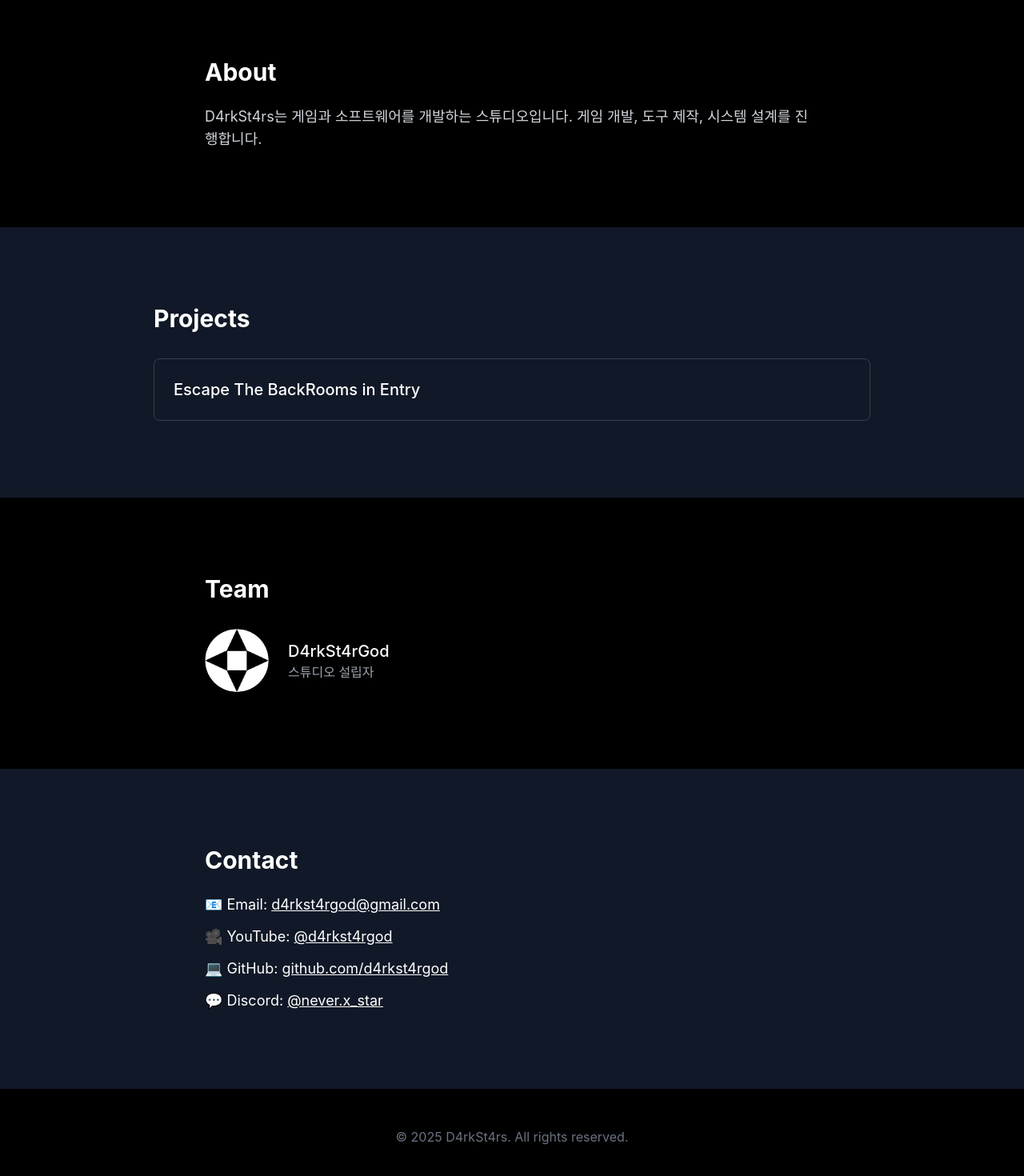
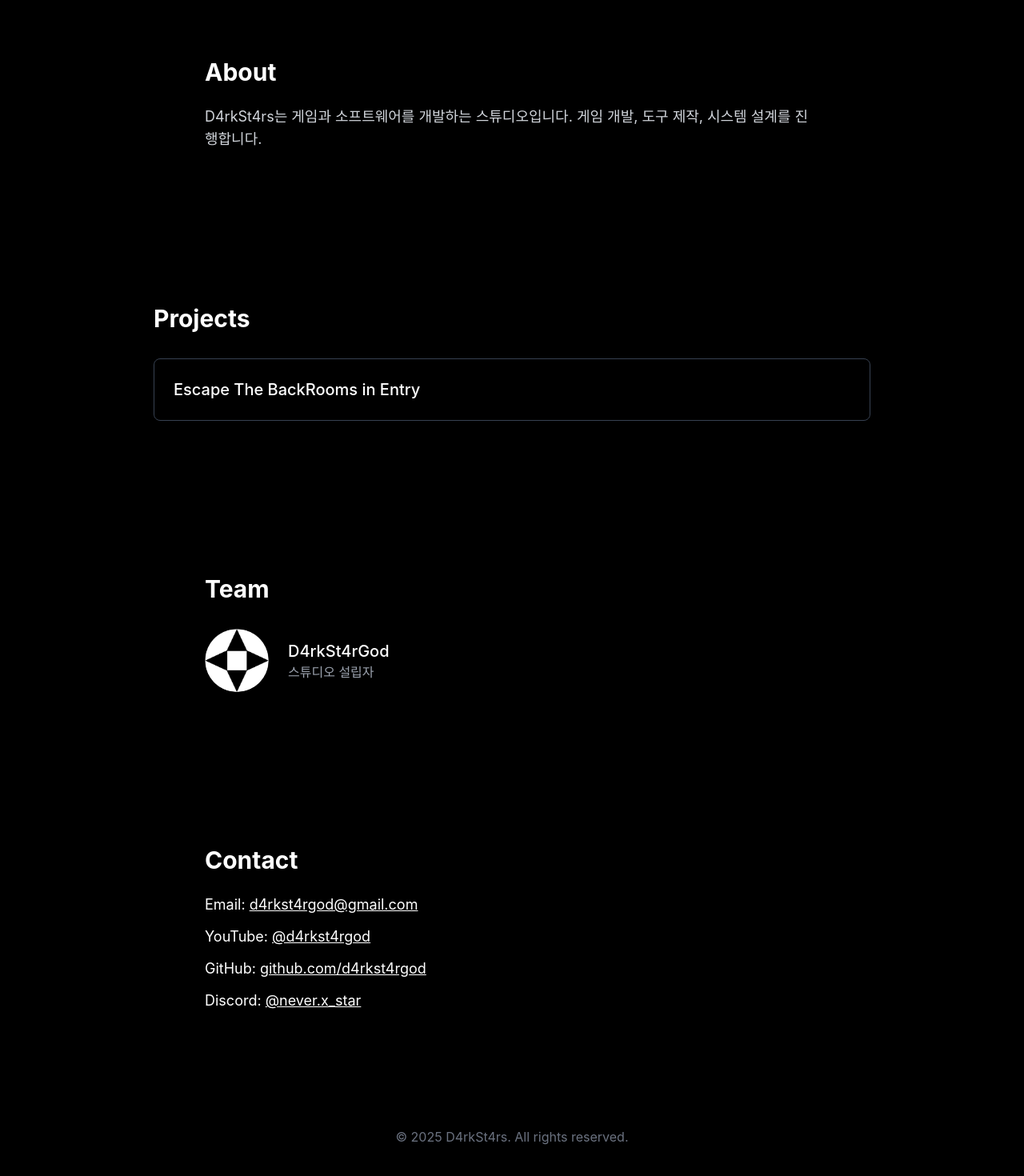
Before and after one commit to d4rkst4rs/d4rkst4rs.github.io, a Next.js app: page / in a window 1280 px wide. Shown: the part 900-2370 px from the top of the page at 80% size. Built offline with nearby package versions, Linux system fonts and the light colour scheme.

Commit message:
real final

```diff
--- a/pages/index.js
+++ b/pages/index.js
@@ -14,7 +14,7 @@ export default function Home() {
         <title>D4rkSt4rs</title>
       </Head>
 
-      {/* Starfield 제거하고 간단한 배경색으로 */}
+      {/* 전체 배경 검정색 통일 */}
       <div className="min-h-screen bg-black text-white relative overflow-hidden">
 
         <NavBar />
@@ -47,8 +47,8 @@ export default function Home() {
           </div>
         </section>
 
-        {/* Projects Section */}
-        <section id="projects" className="py-24 px-4 bg-gray-900">
+        {/* Projects Section - 배경색 검정으로 통일 */}
+        <section id="projects" className="py-24 px-4">
           <div className="max-w-4xl mx-auto">
             <h2 className="text-3xl font-bold mb-8">Projects</h2>
             <div className="grid gap-6">
@@ -84,15 +84,15 @@ export default function Home() {
           </div>
         </section>
 
-        {/* Contact Section */}
-        <section id="contact" className="py-24 px-4 bg-gray-900">
+        {/* Contact Section - 이모지 제거 및 배경색 검정으로 통일 */}
+        <section id="contact" className="py-24 px-4">
           <div className="max-w-3xl mx-auto">
             <h2 className="text-3xl font-bold mb-6">Contact</h2>
             <div className="space-y-3 text-lg">
-              <p>📧 Email: <a href="mailto:d4rkst4rgod@gmail.com" className="underline hover:text-blue-400">d4rkst4rgod@gmail.com</a></p>
-              <p>🎥 YouTube: <a href="https://youtube.com/@d4rkst4rgod" className="underline hover:text-blue-400">@d4rkst4rgod</a></p>
-              <p>💻 GitHub: <a href="https://github.com/d4rkst4rgod" className="underline hover:text-blue-400">github.com/d4rkst4rgod</a></p>
-              <p>💬 Discord: <a href="https://discord.com/channel/@me" className="underline hover:text-blue-400">@never.x_star</a></p>
+              <p>Email: <a href="mailto:d4rkst4rgod@gmail.com" className="underline hover:text-blue-400">d4rkst4rgod@gmail.com</a></p>
+              <p>YouTube: <a href="https://youtube.com/@d4rkst4rgod" className="underline hover:text-blue-400">@d4rkst4rgod</a></p>
+              <p>GitHub: <a href="https://github.com/d4rkst4rgod" className="underline hover:text-blue-400">github.com/d4rkst4rgod</a></p>
+              <p>Discord: <a href="https://discord.com/channel/@me" className="underline hover:text-blue-400">@never.x_star</a></p>
             </div>
           </div>
         </section>
```
